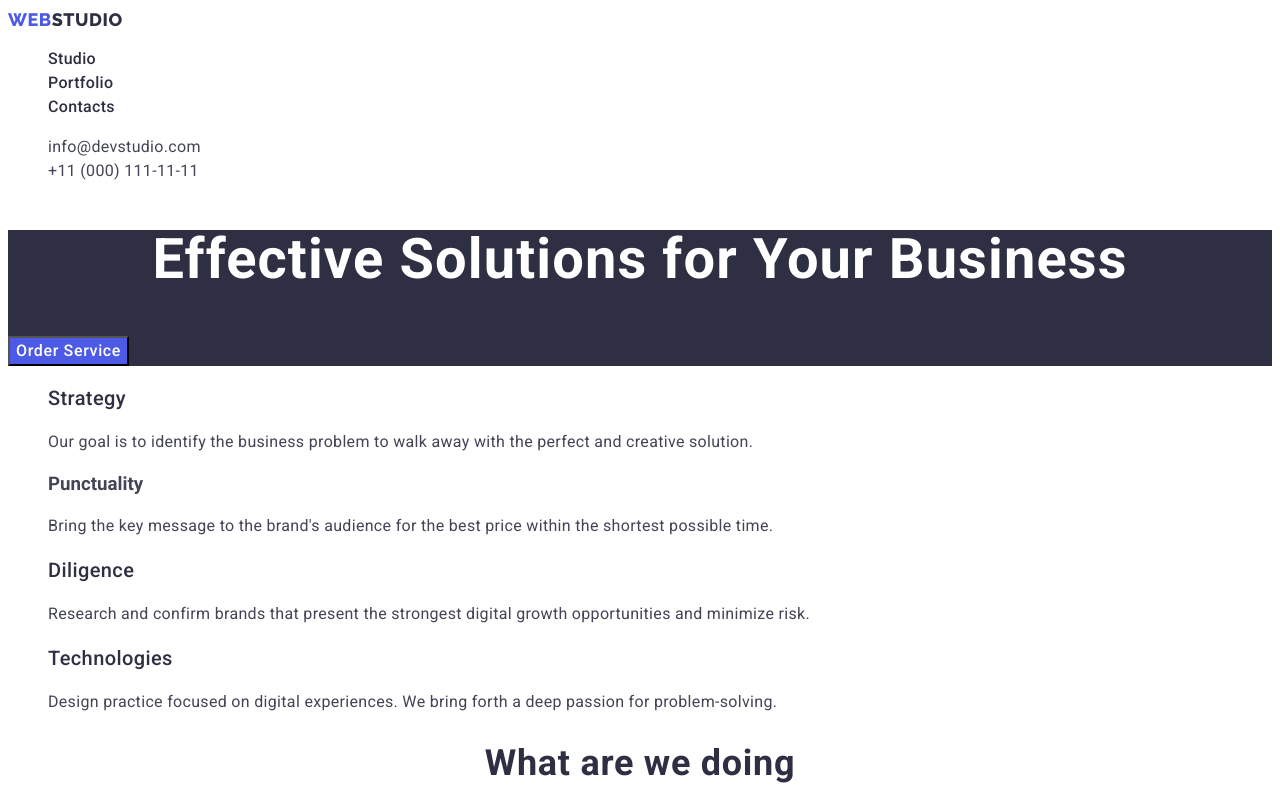
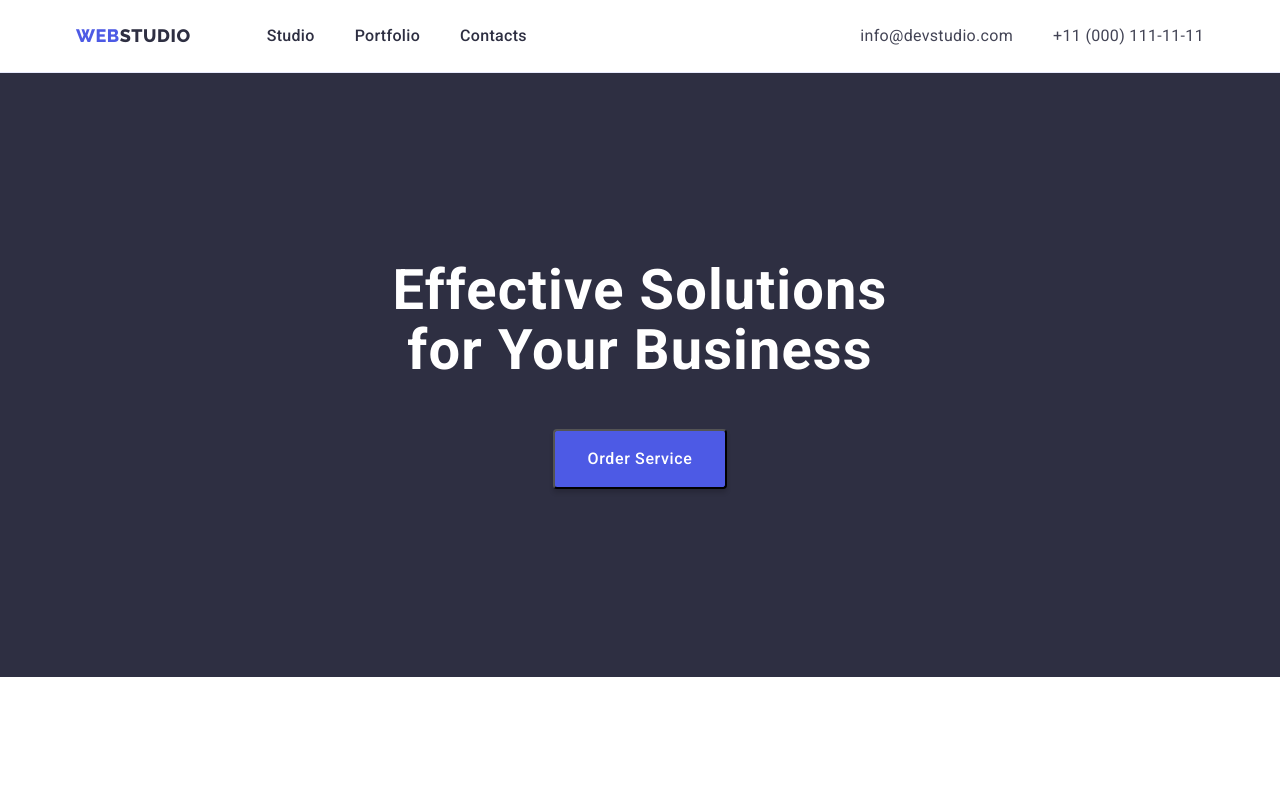
Before and after one commit to TanyaMosk/goit-markup-hw-03, a plain HTML site: page index.html in a window 1280 px wide. Shown: the top 800 px of the page. Drawn offline with nearby package versions, Linux system fonts and the light colour scheme.

Commit message:
Оформлені стилі до Main Page

```diff
--- a/css/styles.css
+++ b/css/styles.css
@@ -4,6 +4,36 @@
   --primary-white-color: #ffffff;
   --button-color: #4d5ae5;
   --accent-color: #404bbf;
+}
+
+h1,
+h2,
+h3,
+h4,
+p {
+  margin-top: 0;
+  margin-bottom: 0;
+}
+ul {
+  margin-top: 0;
+  margin-bottom: 0;
+  padding-left: 0;
+}
+
+.container {
+  width: 1158px;
+  margin: 0 auto;
+  padding-left: 15px;
+  padding-right: 15px;
+}
+.section {
+  padding-top: 120px;
+  padding-bottom: 120px;
+}
+img {
+  display: block;
+  max-width: 100%;
+  height: auto;
 }
 
 body {
@@ -28,12 +58,44 @@ body {
 }
 
 /* ============================ HEADER ======================= */
+.header {
+  border-bottom: 1px solid #e7e9fc;
+}
+.header-container {
+  display: flex;
+  padding-top: 24px;
+  padding-bottom: 24px;
+  align-items: center;
+}
+.header-nav {
+  display: flex;
+  align-items: center;
+}
+.menu {
+  display: flex;
+  align-items: center;
+}
+.menu-item:not(:last-child) {
+  margin-right: 40px;
+}
+
+.address {
+  margin-left: auto;
+}
+
+.contact-item:not(:last-child) {
+  margin-right: 40px;
+}
 
 .list {
+  padding: 0;
+  margin: 0;
   list-style: none;
 }
 
 .link-logo {
+  margin-right: 76px;
+
   font-family: "Raleway", sans-serif;
   font-weight: 800;
   font-size: 18px;
@@ -51,6 +113,10 @@ body {
   line-height: 1.3;
   letter-spacing: 0.03em;
   color: var(--button-color);
+}
+
+.menu-item:not(:last-child) {
+  margin-right: 40px;
 }
 
 .list-item {
@@ -83,18 +149,32 @@ body {
 /* ============================== HERO ========================= */
 
 .hero {
+  margin-bottom: 130px;
   background-color: var(--title-text-color);
+}
+.hero-container {
+  padding-top: 188px;
+  padding-bottom: 188px;
+  text-align: center;
 }
 
 .hero-title {
+  max-width: 496px;
+  margin-left: auto;
+  margin-right: auto;
+  margin-bottom: 48px;
+
   font-size: 56px;
   line-height: 1.07;
-  text-align: center;
   letter-spacing: 0.02em;
   color: var(--primary-white-color);
 }
 
 .modal-btn {
+  padding: 16px 32px;
+  box-shadow: 0px 4px 4px rgba(0, 0, 0, 0.15);
+  border-radius: 4px;
+
   font-family: inherit;
   font-weight: 500;
   font-size: 16px;
@@ -112,7 +192,14 @@ body {
 
 /* =========================== ABOUT US ========================= */
 
-.title-list {
+.description-list {
+  display: flex;
+}
+.description-menu:not(:last-child) {
+  margin-right: 24px;
+}
+.description-title-list {
+  margin-bottom: 8px;
   font-weight: 500;
   font-size: 20px;
   line-height: 1.2;
@@ -120,7 +207,8 @@ body {
   color: var(--title-text-color);
 }
 
-.main-text {
+.description-text {
+  max-width: 264px;
   font-size: 16px;
   line-height: 1.5;
   letter-spacing: 0.02em;
@@ -128,8 +216,26 @@ body {
 
 /* ======================== WHAT ARE WE DOING =================== */
 
-.title-work,
-.title-team {
+.works-container {
+  text-align: center;
+}
+.menu-list {
+  display: flex;
+  gap: 24px;
+}
+.works-title {
+  max-width: 323px;
+}
+.works-item {
+  flex-basis: calc((100%-2 * 24) / 3);
+}
+
+.works-title,
+.team-title {
+  margin-left: auto;
+  margin-right: auto;
+  margin-bottom: 72px;
+
   font-size: 36px;
   line-height: 1.11;
   text-align: center;
@@ -138,8 +244,28 @@ body {
 }
 
 /* =========================== OUR TEAM ======================= */
+.team {
+  background: #f4f4fd;
+}
+.team-container {
+  text-align: center;
+}
+
+.team-title {
+  max-width: 163px;
+}
+
+.name-item {
+  flex-basis: calc((100%-3 * 24) / 4);
+}
+
+.name-item-content-wrapper {
+  padding: 32px 16px;
+  background: var(--primary-white-color);
+}
 
 .name {
+  margin-bottom: 8px;
   font-weight: 500;
   font-size: 20px;
   line-height: 1.2;
@@ -158,6 +284,13 @@ body {
 .footer {
   background-color: var(--title-text-color);
 }
+.footer-container {
+  padding-top: 100px;
+  padding-bottom: 100px;
+}
+.logo {
+  max-width: 264px;
+}
 
 .footer-logo {
   font-family: "Raleway", sans-serif;
@@ -171,6 +304,8 @@ body {
 }
 
 .footer-text {
+  margin-top: 16px;
+
   font-size: 16px;
   line-height: 1.5;
   letter-spacing: 0.02em;
--- a/index.html
+++ b/index.html
@@ -11,83 +11,98 @@
       href="https://fonts.googleapis.com/css2?family=Raleway:wght@800&family=Roboto:wght@400;500;700;900&display=swap"
       rel="stylesheet"
     />
+    <link
+      rel="stylesheet"
+      href="https://cdn.jsdelivr.net/npm/modern-normalize@1.1.0/modern-normalize.min.css"
+    />
     <link rel="stylesheet" href="./css/styles.css" />
   </head>
   <body>
     <!-- Top line -->
     <header class="header">
+      <div class="container header-container">
         <nav class="header-nav">
           <a class="link-logo" href="./index.html">
             <span class="header-logo">Web</span>Studio</a
           >
-        <ul class="list">
-          <li><a class="list-item link" href="">Studio</a></li>
-          <li>
+          <ul class="menu list">
+            <li class="menu-item">
+              <a class="list-item link" href="">Studio</a>
+            </li>
+            <li class="menu-item">
               <a class="list-item link" href="./portfolio.html">Portfolio</a>
             </li>
-          <li><a class="list-item link" href="">Contacts</a></li>
+            <li class="menu-item">
+              <a class="list-item link" href="">Contacts</a>
+            </li>
           </ul>
         </nav>
         <address class="address">
-        <ul class="list">
-          <li>
+          <ul class="menu list">
+            <li class="contact-item">
               <a class="contact-list link" href="mailto:info@devstudio.com"
                 >info@devstudio.com</a
               >
             </li>
-          <li>
+            <li class="contact-item">
               <a class="contact-list link" href="tel:+110001111111"
                 >+11 (000) 111-11-11</a
               >
             </li>
           </ul>
         </address>
+      </div>
     </header>
     <main>
       <!-- Hero -->
       <section class="hero">
+        <div class="container hero-container">
           <h1 class="hero-title">Effective Solutions for Your Business</h1>
           <button class="modal-btn" type="button">Order Service</button>
+        </div>
       </section>
       <!-- About us -->
-      <section>
+      <section class="description">
+        <div class="container description-container">
           <h2 class="visually-hidden">About us</h2>
-        <ul class="list">
-          <li>
-            <h3 class="title-list">Strategy</h3>
-            <p class="main-text">
-              Our goal is to identify the business problem to walk away with the
-              perfect and creative solution.
+          <ul class="description-list list">
+            <li class="description-menu">
+              <h3 class="description-title-list">Strategy</h3>
+              <p class="description-text">
+                Our goal is to identify the business problem to walk away with
+                the perfect and creative solution.
               </p>
             </li>
-          <li>
-            <h3 class="=title-list">Punctuality</h3>
-            <p class="main-text">
+            <li class="description-menu">
+              <h3 class="description-title-list">Punctuality</h3>
+              <p class="description-text">
                 Bring the key message to the brand's audience for the best price
                 within the shortest possible time.
               </p>
             </li>
-          <li>
-            <h3 class="title-list">Diligence</h3>
-            <p class="main-text">
+            <li class="description-menu">
+              <h3 class="description-title-list">Diligence</h3>
+              <p class="description-text">
                 Research and confirm brands that present the strongest digital
                 growth opportunities and minimize risk.
               </p>
             </li>
-          <li>
-            <h3 class="title-list">Technologies</h3>
-            <p class="main-text">
+            <li class="description-menu">
+              <h3 class="description-title-list">Technologies</h3>
+              <p class="description-text">
                 Design practice focused on digital experiences. We bring forth a
                 deep passion for problem-solving.
               </p>
             </li>
           </ul>
+        </div>
       </section>
       <!-- What are we doing -->
-      <section>
-        <h2 class="title-work">What are we doing</h2>
-        <ul class="list">
-          <li>
+      <section class="works section">
+        <div class="container works-container">
+          <h2 class="works-title">What are we doing</h2>
+          <ul class="menu-list list">
+            <li class="works-item">
               <img
                 src="./images/work-1.jpg"
                 alt="work example"
@@ -95,7 +110,7 @@
                 height="300"
               />
             </li>
-          <li>
+            <li class="works-item">
               <img
                 src="./images/work-2.jpg"
                 alt="work example"
@@ -103,7 +118,7 @@
                 height="300"
               />
             </li>
-          <li>
+            <li class="works-item">
               <img
                 src="./images/work-3.jpg"
                 alt="work example"
@@ -112,63 +127,76 @@
               />
             </li>
           </ul>
+        </div>
       </section>
       <!-- Our Team -->
-      <section>
-        <h2 class="title-team">Our Team</h2>
-        <ul class="list">
-          <li>
+      <section class="team section">
+        <div class="container team-container">
+          <h2 class="team-title">Our Team</h2>
+          <ul class="menu-list list">
+            <li class="name-item">
               <img
                 src="./images/mark-guerrero.jpg"
                 alt="photo by Mark Guerrero"
                 width="264"
                 height="260"
               />
+              <div class="name-item-content-wrapper">
                 <h3 class="name">Mark Guerrero</h3>
                 <p class="position">Product Designer</p>
+              </div>
             </li>
-          <li>
+            <li class="name-item">
               <img
+                class="employee-photo"
                 src="./images/tom-ford.jpg"
                 alt="photo by Tom Ford"
                 width="264"
                 height="260"
               />
-
+              <div class="name-item-content-wrapper">
                 <h3 class="name">Tom Ford</h3>
                 <p class="position">Frontend Developer</p>
+              </div>
             </li>
-          <li>
+            <li class="name-item">
               <img
                 src="./images/camila-garcia.jpg"
                 alt="photo by Camila Garcia"
                 width="264"
                 height="260"
               />
+              <div class="name-item-content-wrapper">
                 <h3 class="name">Camila Garcia</h3>
                 <p class="position">Marketing</p>
+              </div>
             </li>
-          <li>
+            <li class="name-item">
               <img
                 src="./images/daniel-wilson.jpg"
                 alt="photo by Daniel Wilson"
                 width="264"
                 height="260"
               />
+              <div class="name-item-content-wrapper">
                 <h3 class="name">Daniel Wilson</h3>
                 <p class="position">UI Designer</p>
+              </div>
             </li>
           </ul>
+        </div>
       </section>
     </main>
     <footer class="footer">
-      <a class="footer-logo" href="./index.html">
+      <div class="container footer-container">
+        <a class="footer-logo logo" href="./index.html">
           <span class="footer-logotype">Web</span>Studio</a
         >
-      <p class="footer-text">
-        Increase the flow of customers and sales for your business with digital
-        marketing & growth solutions.
+        <p class="footer-text logo">
+          Increase the flow of customers and sales for your business with
+          digital marketing & growth solutions.
         </p>
+      </div>
     </footer>
   </body>
 </html>
```
Also changed, not shown: portfolio.html (+17 -7 lines). Lines whose indentation alone changed are shown as unchanged.
